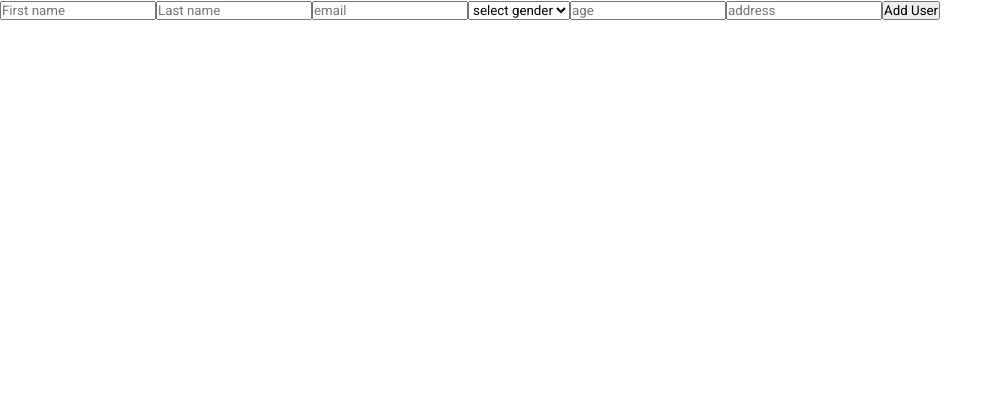
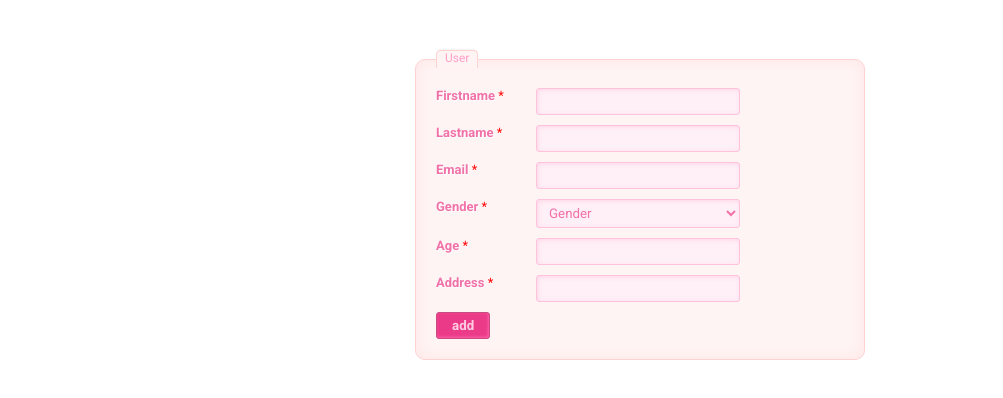
Before and after one commit to Kirill222/users_total_task, a React (Create React App) app: page /create in a window 1280 px wide. Shown: the top 398 px of the page, without its empty margins (0-1003 px from the left). Built offline with nearby package versions, Linux system fonts and the light colour scheme.

Commit message:
Add and Update functionality works

```diff
--- a/src/App.js
+++ b/src/App.js
@@ -1,22 +1,15 @@
 import { UserPage } from './pages/UsersPage/UserPage'
-import { AddUserPage } from './pages/AddUserPage/AddUserPage'
-import { EditPage } from './pages/EditPage/EditPage'
-
 import { BrowserRouter as Router, Routes, Route } from 'react-router-dom'
-
-import axios from 'axios'
-import { UserForm } from './components/UserForm/UserForm'
 import { CreatePageTest } from './pages/CreatePageTest/CreatePageTest'
+import { UpdatePageTest } from './pages/UpdatePageTest/UpdatePageTest'
 
 function App() {
   return (
     <Router>
       <Routes>
         <Route path='/' element={<UserPage />} />
-        <Route path='/create' element={<AddUserPage />} />
-        <Route path='/edit/:id' element={<EditPage />} />
-        <Route path='/test' element={<UserForm />} />
-        <Route path='/testcreate' element={<CreatePageTest />} />
+        <Route path='/create' element={<CreatePageTest />} />
+        <Route path='/edit/:id' element={<UpdatePageTest />} />
       </Routes>
     </Router>
   )
--- a/src/components/UserForm/UserForm.jsx
+++ b/src/components/UserForm/UserForm.jsx
@@ -5,6 +5,7 @@ import axios from 'axios'
 
 export const UserForm = () => {
   const navigate = useNavigate()
+  const { id } = useParams()
 
   const [firstname, setFirstname] = useState('')
   const [lastname, setLastname] = useState('')
@@ -12,6 +13,27 @@ export const UserForm = () => {
   const [gender, setGender] = useState('')
   const [age, setAge] = useState(null)
   const [address, setAddress] = useState('')
+
+  useState(() => {
+    if (id) {
+      const getUser = async () => {
+        const result = await axios.get(
+          `https://kirill.totalavengers.com/api/users/${id}`
+        )
+
+        setFirstname(result.data.firstname)
+        setLastname(result.data.lastname)
+        setEmail(result.data.email)
+        setGender(result.data.gender)
+        setAge(result.data.age)
+        setAddress(result.data.address)
+
+        console.log(result.data)
+      }
+      getUser()
+    }
+    return
+  }, [])
 
   const handleSubmit = async (e) => {
     e.preventDefault()
@@ -22,11 +44,19 @@ export const UserForm = () => {
       email,
       gender,
       age,
-      address: 'test address',
+      address,
     }
 
-    await axios.post('https://kirill.totalavengers.com/api/users', newUser)
-    navigate('/')
+    if (id) {
+      await axios.put(
+        `https://kirill.totalavengers.com/api/users/${id}`,
+        newUser
+      )
+      navigate('/')
+    } else {
+      await axios.post('https://kirill.totalavengers.com/api/users', newUser)
+      navigate('/')
+    }
   }
 
   return (
@@ -106,7 +136,7 @@ export const UserForm = () => {
               onChange={(e) => setAddress(e.target.value)}
             />
           </label>
-          <input type='submit' value='Submit' />
+          <input type='submit' value={id ? 'save' : 'add'} />
         </fieldset>
       </form>
     </div>
--- a/src/pages/AddUserPage/AddUserPage.jsx
+++ /dev/null
@@ -1,80 +0,0 @@
-import { useState } from 'react'
-import { useNavigate } from 'react-router-dom'
-
-import axios from 'axios'
-
-export const AddUserPage = () => {
-  const navigate = useNavigate()
-
-  const [firstname, setFirstname] = useState('')
-  const [lastname, setLastname] = useState('')
-  const [email, setEmail] = useState('')
-  const [gender, setGender] = useState('')
-  const [age, setAge] = useState(null)
-  const [address, setAddress] = useState('')
-
-  const handleSubmit = async (e) => {
-    e.preventDefault()
-
-    const newUser = {
-      firstname,
-      lastname,
-      email,
-      gender,
-      age,
-      address: 'test address',
-    }
-
-    await axios.post('https://kirill.totalavengers.com/api/users', newUser)
-    navigate('/')
-  }
-
-  return (
-    <div>
-      <form onSubmit={handleSubmit}>
-        <input
-          placeholder='First name'
-          type='text'
-          value={firstname}
-          onChange={(e) => setFirstname(e.target.value)}
-        />
-        <input
-          placeholder='Last name'
-          type='text'
-          value={lastname}
-          onChange={(e) => setLastname(e.target.value)}
-        />
-        <input
-          placeholder='email'
-          type='email'
-          value={email}
-          onChange={(e) => setEmail(e.target.value)}
-        />
-
-        <select value={gender} onChange={(e) => setGender(e.target.value)}>
-          <option value='' disabled selected hidden>
-            select gender
-          </option>
-          <option value='male'>male</option>
-          <option value='female'>female</option>
-        </select>
-
-        <input
-          placeholder='age'
-          type='number'
-          value={age}
-          onChange={(e) => setAge(parseInt(e.target.value))}
-        />
-
-        <input
-          placeholder='address'
-          type='text'
-          value={address}
-          onChange={(e) => setAddress(e.target.value)}
-        />
-
-        <button type='submit'>Add User</button>
-      </form>
-    </div>
-  )
-}
--- a/src/pages/EditPage/EditPage.jsx
+++ /dev/null
@@ -1,100 +0,0 @@
-import { useState } from 'react'
-import { useNavigate, useParams } from 'react-router-dom'
-
-import axios from 'axios'
-
-export const EditPage = () => {
-  const navigate = useNavigate()
-  const { id } = useParams()
-
-  const [firstname, setFirstname] = useState('')
-  const [lastname, setLastname] = useState('')
-  const [email, setEmail] = useState('')
-  const [gender, setGender] = useState('')
-  const [age, setAge] = useState(null)
-  const [address, setAddress] = useState('')
-
-  useState(() => {
-    const getUser = async () => {
-      const result = await axios.get(
-        `https://kirill.totalavengers.com/api/users/${id}`
-      )
-
-      setFirstname(result.data.firstname)
-      setLastname(result.data.lastname)
-      setEmail(result.data.email)
-      setGender(result.data.gender)
-      setAge(result.data.age)
-      setAddress(result.data.address)
-
-      console.log(result.data)
-    }
-
-    getUser()
-  }, [])
-
-  const saveHandler = async (e) => {
-    e.preventDefault()
-
-    const newUser = {
-      firstname,
-      lastname,
-      email,
-      gender,
-      age,
-      address: 'test address',
-    }
-
-    await axios.put(`https://kirill.totalavengers.com/api/users/${id}`, newUser)
-    navigate('/')
-  }
-
-  return (
-    <div>
-      <form onSubmit={saveHandler}>
-        <input
-          placeholder='First name'
-          type='text'
-          value={firstname}
-          onChange={(e) => setFirstname(e.target.value)}
-        />
-        <input
-          placeholder='Last name'
-          type='text'
-          value={lastname}
-          onChange={(e) => setLastname(e.target.value)}
-        />
-        <input
-          placeholder='email'
-          type='email'
-          value={email}
-          onChange={(e) => setEmail(e.target.value)}
-        />
-
-        <select value={gender} onChange={(e) => setGender(e.target.value)}>
-          <option value='' disabled selected hidden>
-            select gender
-          </option>
-          <option value='male'>male</option>
-          <option value='female'>female</option>
-        </select>
-
-        <input
-          placeholder='age'
-          type='number'
-          value={age}
-          onChange={(e) => setAge(parseInt(e.target.value))}
-        />
-
-        <input
-          placeholder='address'
-          type='text'
-          value={address}
-          onChange={(e) => setAddress(e.target.value)}
-        />
-
-        <button type='submit'>Save</button>
-      </form>
-    </div>
-  )
-}
--- a/src/pages/UpdatePageTest/UpdatePageTest.jsx
+++ b/src/pages/UpdatePageTest/UpdatePageTest.jsx
@@ -1,54 +1,6 @@
-import { useState } from 'react'
-import { useNavigate, useParams } from 'react-router-dom'
+import { UserForm } from '../../components/UserForm/UserForm'
 
-import axios from 'axios'
-
-export const EditPage = () => {
-  const navigate = useNavigate()
-  const { id } = useParams()
-
-  const [firstname, setFirstname] = useState('')
-  const [lastname, setLastname] = useState('')
-  const [email, setEmail] = useState('')
-  const [gender, setGender] = useState('')
-  const [age, setAge] = useState(null)
-  const [address, setAddress] = useState('')
-
-  useState(() => {
-    const getUser = async () => {
-      const result = await axios.get(
-        `https://kirill.totalavengers.com/api/users/${id}`
-      )
-
-      setFirstname(result.data.firstname)
-      setLastname(result.data.lastname)
-      setEmail(result.data.email)
-      setGender(result.data.gender)
-      setAge(result.data.age)
-      setAddress(result.data.address)
-
-      console.log(result.data)
-    }
-
-    getUser()
-  }, [])
-
-  const saveHandler = async (e) => {
-    e.preventDefault()
-
-    const newUser = {
-      firstname,
-      lastname,
-      email,
-      gender,
-      age,
-      address: 'test address',
-    }
-
-    await axios.put(`https://kirill.totalavengers.com/api/users/${id}`, newUser)
-    navigate('/')
-  }
-
+export const UpdatePageTest = () => {
   return (
     <div>
       <UserForm />
```
